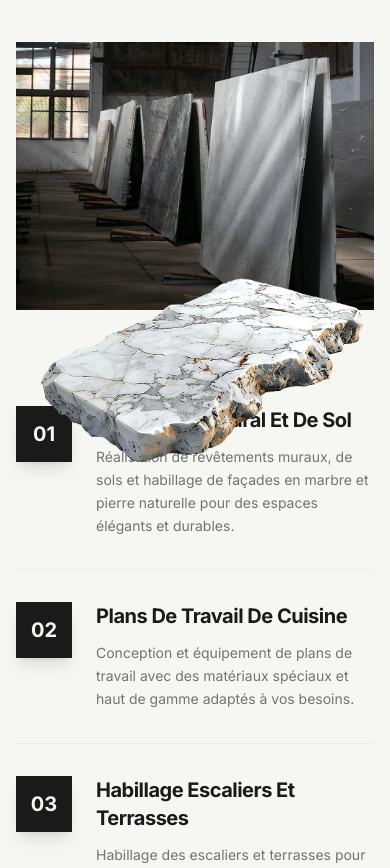
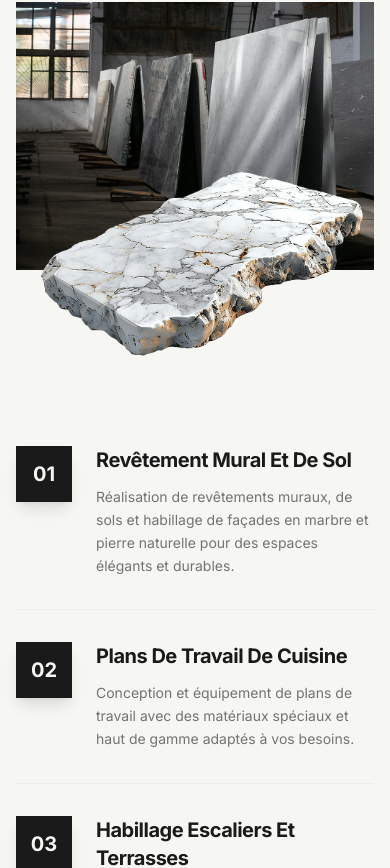
Before and after one commit to simoderyouch/Moussa-Marbre, a React (Vite) app: page /#/ in a window 390 px wide. Shown: the part 2583-3451 px from the top of the page. Built offline with nearby package versions, Linux system fonts and the light colour scheme; no server answers; a web font is replaced by a local one.

Commit message:
fix responsive

```diff
--- a/src/pages/Home.tsx
+++ b/src/pages/Home.tsx
@@ -16,7 +16,7 @@ const Home = () => {
       <Services />
       <ProductsCarousel />
       <Projects />
-      <Testimonials />
+
       <CTASection />
     </>
   );
--- a/src/sections/Services.tsx
+++ b/src/sections/Services.tsx
@@ -43,7 +43,7 @@ const Services = () => {
       <div className="max-w-7xl mx-auto px-4 sm:px-6 lg:px-8">
 
         {/* Section Header */}
-        <div className="flex items-center gap-3 mb-16">
+        <div className="flex items-center gap-3 mb-6">
           <div className="w-8 h-[1px] bg-black/60" />
           <span className="text-xs font-medium text-muted-foreground uppercase tracking-widest">
             {t('services.tag')}
@@ -59,7 +59,7 @@ const Services = () => {
       <div className="max-w-7xl  mx-auto px-4 sm:px-6 lg:px-8 grid lg:grid-cols-12 gap-16 lg:gap-24 items-start pb-24">
 
         {/* Right Column: Imagery */}
-        <div className={`lg:col-span-6 relative lg:mt-[80px] ${i18n.language === 'ar' ? 'order-1 lg:order-2' : ''}`}>
+        <div className={`lg:col-span-6  relative lg:mt-[80px] ${i18n.language === 'ar' ? 'order-1 lg:order-2' : ''}`}>
           <motion.div
             initial={{ opacity: 0, scale: 0.95 }}
             whileInView={{ opacity: 1, scale: 1 }}
@@ -82,7 +82,7 @@ const Services = () => {
             whileInView={{ opacity: 1, x: 0 }}
             viewport={{ once: true }}
             transition={{ duration: 0.8, delay: 0.4 }}
-            className={`absolute -bottom-[170px] ${i18n.language === 'ar' ? '-left-4 sm:-left-12' : '-right-4 sm:-right-12'} p-2`}
+            className={`absolute  -bottom-[36%]  md:-bottom-[20%] lg:-bottom-[39%] ${i18n.language === 'ar' ? '-left-4 sm:-left-12' : '-right-4 sm:-right-12'} p-2`}
           >
             <div className="">
               <img
@@ -99,7 +99,7 @@ const Services = () => {
           initial="hidden"
           whileInView="visible"
           viewport={{ once: true, margin: "-100px" }}
-          className={`lg:col-span-6 flex flex-col ${i18n.language === 'ar' ? 'order-2 lg:order-1' : ''}`}
+          className={`lg:col-span-6 mt-[80px] lg:mt-0 flex flex-col ${i18n.language === 'ar' ? 'order-2 lg:order-1' : ''}`}
         >
           {servicesData.map((service, index) => (
             <motion.div
```
